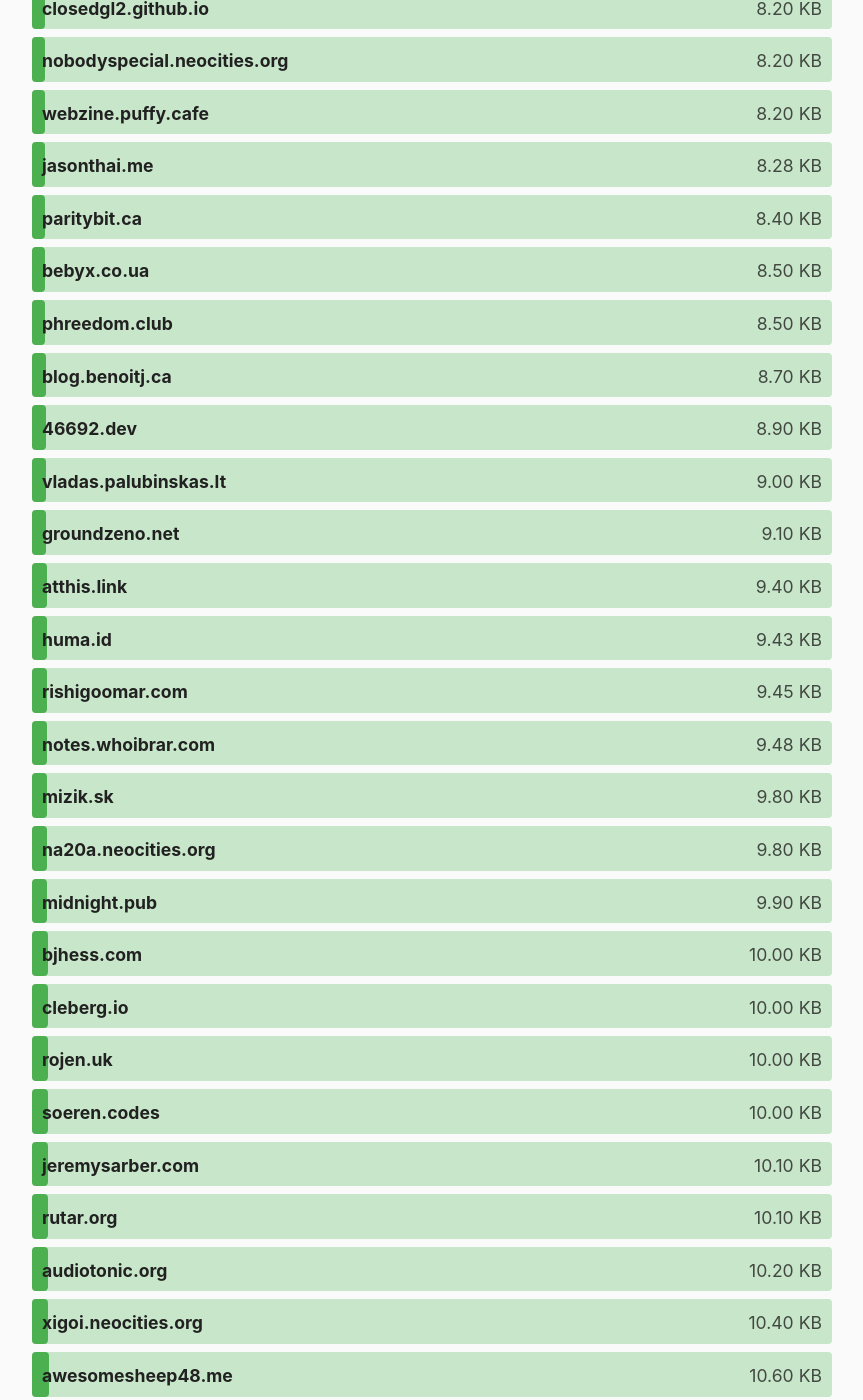
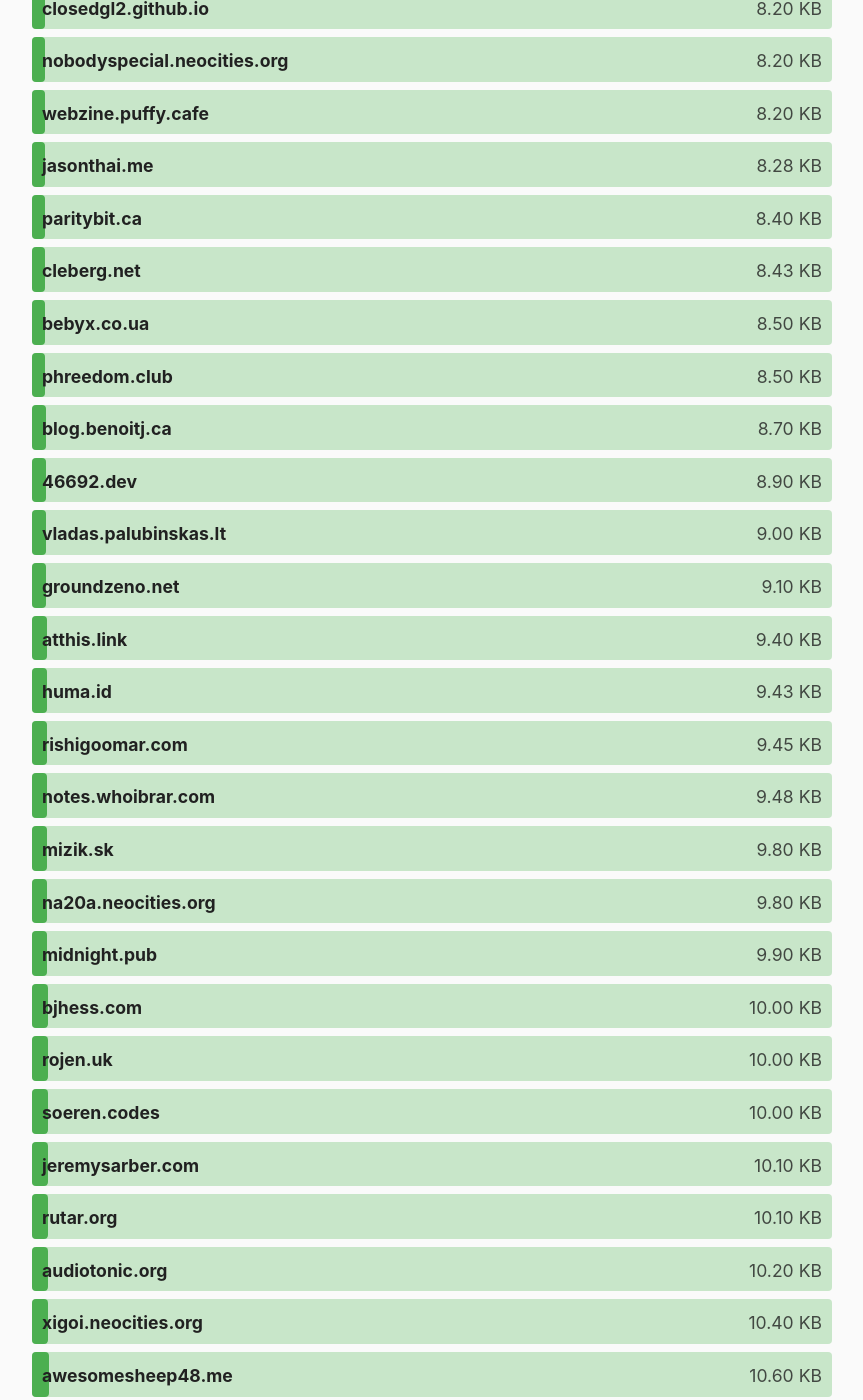
Before and after one commit to kevquirk/512kb.club, a Jekyll site: the page built from index.md, in a window 1280 px wide and 1400 px high, scrolled down 4005 px. Shown: the whole window, without its empty margins (208-1071 px from the left). Built offline with Jekyll 4.4.1, drawn with Linux system fonts in a browser that asks for light colours.

Commit message:
update cleberg.io to cleberg.net

```diff
--- a/_data/sites.yml
+++ b/_data/sites.yml
@@ -538,10 +538,10 @@
   size: 470
   last_checked: 2022-09-17
 
-- domain: cleberg.io
-  url: http://cleberg.io/
-  size: 10.0
-  last_checked: 2022-05-26
+- domain: cleberg.net
+  url: http://cleberg.net/
+  size: 8.43
+  last_checked: 2022-12-07
 
 - domain: cli.club
   url: https://cli.club/
```
